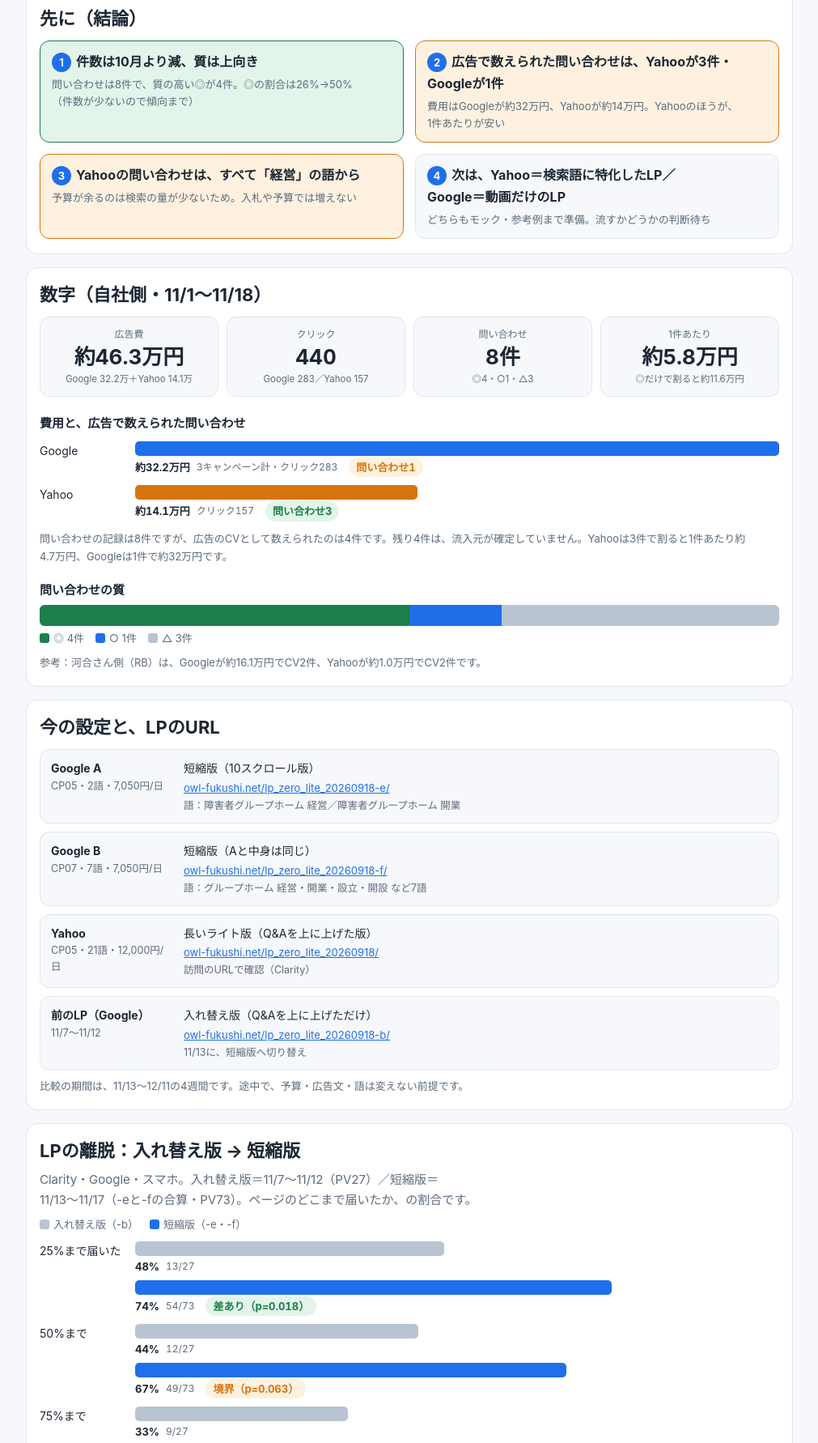
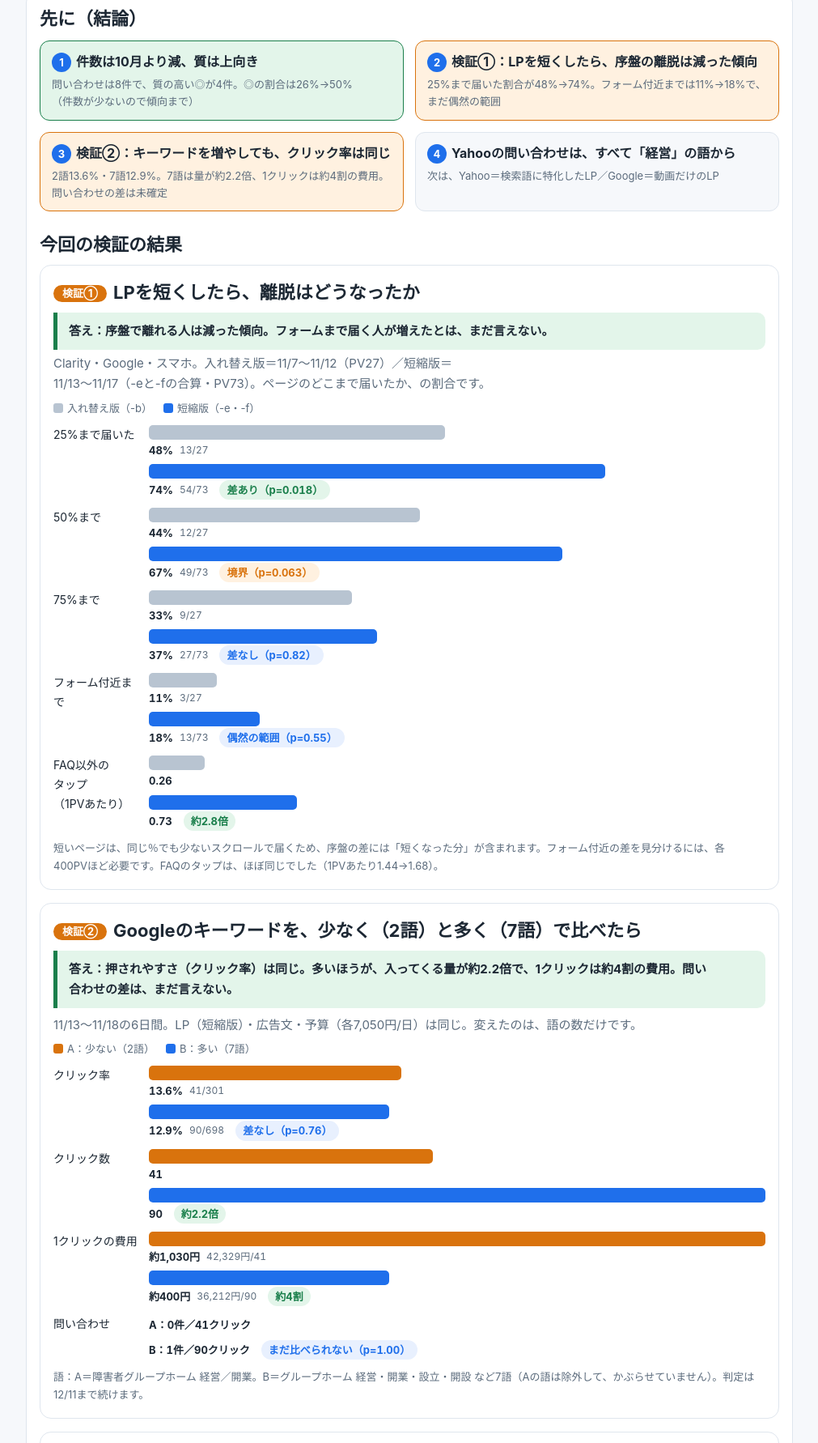
Before and after one commit to hoshizaemonn/owl-fukushi-202611, a plain HTML site: page index.html in a window 1280 px wide. Shown: the part 162-1944 px from the top of the page at 81% size, without its empty margins (134-1145 px from the left). Drawn offline with Linux system fonts and the light colour scheme.

Commit message:
今回の検証の結果（LP短縮の離脱・キーワード2語と7語）を、結論のすぐ下に追加
Co-Authored-By: Claude Fable 5.2 <noreply@anthropic.com>

```diff
--- a/index.html
+++ b/index.html
@@ -133,6 +133,9 @@ th{font-size:12px;color:var(--sub);font-weight:700}
 .sr small{display:block;color:var(--sub);font-size:12.5px;line-height:1.6}
 .sr a{color:var(--blue);word-break:break-all;font-size:13px}
 .sr.old{border-style:dashed}
+
+.vt{display:inline-block;font-size:13px;font-weight:700;background:var(--orange);color:#fff;border-radius:99px;padding:1px 11px;margin-right:8px;vertical-align:2px}
+.ans{background:var(--green-bg);border-left:5px solid var(--green);border-radius:0 10px 10px 0;padding:10px 14px;margin:8px 0 4px;font-size:15px;line-height:1.7}
 </style>
 </head>
 <body>
@@ -146,10 +149,36 @@ th{font-size:12px;color:var(--sub);font-weight:700}
   <h2>先に（結論）</h2>
   <div class="grid2" style="margin-top:10px">
     <div class="concl good"><b><span class="no">1</span>件数は10月より減、質は上向き</b><small>問い合わせは8件で、質の高い◎が4件。◎の割合は26%→50%（件数が少ないので傾向まで）</small></div>
-    <div class="concl mid"><b><span class="no">2</span>広告で数えられた問い合わせは、<span style="white-space:nowrap">Yahooが3件・</span><span style="white-space:nowrap">Googleが1件</span></b><small>費用はGoogleが約32万円、Yahooが約14万円。Yahooのほうが、1件あたりが安い</small></div>
-    <div class="concl mid"><b><span class="no">3</span>Yahooの問い合わせは、すべて「経営」の語から</b><small>予算が余るのは検索の量が少ないため。入札や予算では増えない</small></div>
-    <div class="concl"><b><span class="no">4</span>次は、<span style="white-space:nowrap">Yahoo＝検索語に特化したLP</span>／<span style="white-space:nowrap">Google＝動画だけのLP</span></b><small>どちらもモック・参考例まで準備。流すかどうかの判断待ち</small></div>
-  </div>
+    <div class="concl mid"><b><span class="no">2</span>検証①：LPを短くしたら、序盤の離脱は減った傾向</b><small>25%まで届いた割合が48%→74%。フォーム付近までは11%→18%で、まだ偶然の範囲</small></div>
+    <div class="concl mid"><b><span class="no">3</span>検証②：キーワードを増やしても、クリック率は同じ</b><small>2語13.6%・7語12.9%。7語は量が約2.2倍、1クリックは約4割の費用。問い合わせの差は未確定</small></div>
+    <div class="concl"><b><span class="no">4</span>Yahooの問い合わせは、すべて「経営」の語から</b><small>次は、<span style="white-space:nowrap">Yahoo＝検索語に特化したLP</span>／<span style="white-space:nowrap">Google＝動画だけのLP</span></small></div>
+</div>
+
+<h2 style="margin:26px 0 8px">今回の検証の結果</h2>
+
+<div class="card">
+  <h2><span class="vt">検証①</span>LPを短くしたら、離脱はどうなったか</h2>
+  <div class="ans"><b>答え：序盤で離れる人は減った傾向。フォームまで届く人が増えたとは、まだ言えない。</b></div>
+  <p class="lead" style="margin-bottom:6px">Clarity・Google・スマホ。入れ替え版＝11/7〜11/12（PV27）／短縮版＝11/13〜11/17（-eと-fの合算・PV73）。ページのどこまで届いたか、の割合です。</p>
+  <div class="legend"><span><i style="background:var(--gray-bar)"></i>入れ替え版（-b）</span><span><i style="background:var(--blue)"></i>短縮版（-e・-f）</span></div>
+  <div class="bar-row"><div>25%まで届いた</div><div class="bars"><div class="b"><i class="old" style="width:48%"></i><div class="lab"><span>48%</span><em>13/27</em></div></div><div class="b"><i class="new" style="width:74%"></i><div class="lab"><span>74%</span><em>54/73</em><span class="verdict v-ok">差あり（p=0.018）</span></div></div></div></div>
+  <div class="bar-row"><div>50%まで</div><div class="bars"><div class="b"><i class="old" style="width:44%"></i><div class="lab"><span>44%</span><em>12/27</em></div></div><div class="b"><i class="new" style="width:67%"></i><div class="lab"><span>67%</span><em>49/73</em><span class="verdict v-no">境界（p=0.063）</span></div></div></div></div>
+  <div class="bar-row"><div>75%まで</div><div class="bars"><div class="b"><i class="old" style="width:33%"></i><div class="lab"><span>33%</span><em>9/27</em></div></div><div class="b"><i class="new" style="width:37%"></i><div class="lab"><span>37%</span><em>27/73</em><span class="verdict v-same">差なし（p=0.82）</span></div></div></div></div>
+  <div class="bar-row"><div>フォーム付近まで</div><div class="bars"><div class="b"><i class="old" style="width:11%"></i><div class="lab"><span>11%</span><em>3/27</em></div></div><div class="b"><i class="new" style="width:18%"></i><div class="lab"><span>18%</span><em>13/73</em><span class="verdict v-same">偶然の範囲（p=0.55）</span></div></div></div></div>
+  <div class="bar-row"><div>FAQ以外のタップ（1PVあたり）</div><div class="bars"><div class="b"><i class="old" style="width:9%"></i><div class="lab"><span>0.26</span></div></div><div class="b"><i class="new" style="width:24%"></i><div class="lab"><span>0.73</span><span class="verdict v-ok">約2.8倍</span></div></div></div></div>
+  <p class="note">短いページは、同じ％でも少ないスクロールで届くため、序盤の差には「短くなった分」が含まれます。フォーム付近の差を見分けるには、各400PVほど必要です。FAQのタップは、ほぼ同じでした（1PVあたり1.44→1.68）。</p>
+</div>
+
+<div class="card">
+  <h2><span class="vt">検証②</span>Googleのキーワードを、少なく（2語）と多く（7語）で比べたら</h2>
+  <div class="ans"><b>答え：押されやすさ（クリック率）は同じ。多いほうが、入ってくる量が約2.2倍で、1クリックは約4割の費用。問い合わせの差は、まだ言えない。</b></div>
+  <p class="lead" style="margin:8px 0 6px">11/13〜11/18の6日間。LP（短縮版）・広告文・予算（各7,050円/日）は同じ。変えたのは、語の数だけです。</p>
+  <div class="legend"><span><i style="background:var(--orange)"></i>A：少ない（2語）</span><span><i style="background:var(--blue)"></i>B：多い（7語）</span></div>
+  <div class="bar-row"><div>クリック率</div><div class="bars"><div class="b"><i class="a" style="width:41%"></i><div class="lab"><span>13.6%</span><em>41/301</em></div></div><div class="b"><i class="bb" style="width:39%"></i><div class="lab"><span>12.9%</span><em>90/698</em><span class="verdict v-same">差なし（p=0.76）</span></div></div></div></div>
+  <div class="bar-row"><div>クリック数</div><div class="bars"><div class="b"><i class="a" style="width:46%"></i><div class="lab"><span>41</span></div></div><div class="b"><i class="bb" style="width:100%"></i><div class="lab"><span>90</span><span class="verdict v-ok">約2.2倍</span></div></div></div></div>
+  <div class="bar-row"><div>1クリックの費用</div><div class="bars"><div class="b"><i class="a" style="width:100%"></i><div class="lab"><span>約1,030円</span><em>42,329円/41</em></div></div><div class="b"><i class="bb" style="width:39%"></i><div class="lab"><span>約400円</span><em>36,212円/90</em><span class="verdict v-ok">約4割</span></div></div></div></div>
+  <div class="bar-row"><div>問い合わせ</div><div class="bars"><div class="b"><div class="lab"><span>A：0件／41クリック</span></div></div><div class="b"><div class="lab"><span>B：1件／90クリック</span><span class="verdict v-same">まだ比べられない（p=1.00）</span></div></div></div></div>
+  <p class="note">語：A＝障害者グループホーム 経営／開業。B＝グループホーム 経営・開業・設立・開設 など7語（Aの語は除外して、かぶらせていません）。判定は12/11まで続けます。</p>
 </div>
 
 <div class="card">
@@ -181,18 +210,6 @@ th{font-size:12px;color:var(--sub);font-weight:700}
     <div class="sr old"><div><b>前のLP（Google）</b><small>11/7〜11/12</small></div><div>入れ替え版（Q&amp;Aを上に上げただけ）<br><a href="https://owl-fukushi.net/lp_zero_lite_20260918-b/" target="_blank" rel="noopener">owl-fukushi.net/lp_zero_lite_20260918-b/</a><small>11/13に、短縮版へ切り替え</small></div></div>
   </div>
   <p class="note">比較の期間は、11/13〜12/11の4週間です。途中で、予算・広告文・語は変えない前提です。</p>
-</div>
-
-<div class="card">
-  <h2>LPの離脱：入れ替え版 → 短縮版</h2>
-  <p class="lead" style="margin-bottom:6px">Clarity・Google・スマホ。入れ替え版＝11/7〜11/12（PV27）／短縮版＝11/13〜11/17（-eと-fの合算・PV73）。ページのどこまで届いたか、の割合です。</p>
-  <div class="legend"><span><i style="background:var(--gray-bar)"></i>入れ替え版（-b）</span><span><i style="background:var(--blue)"></i>短縮版（-e・-f）</span></div>
-  <div class="bar-row"><div>25%まで届いた</div><div class="bars"><div class="b"><i class="old" style="width:48%"></i><div class="lab"><span>48%</span><em>13/27</em></div></div><div class="b"><i class="new" style="width:74%"></i><div class="lab"><span>74%</span><em>54/73</em><span class="verdict v-ok">差あり（p=0.018）</span></div></div></div></div>
-  <div class="bar-row"><div>50%まで</div><div class="bars"><div class="b"><i class="old" style="width:44%"></i><div class="lab"><span>44%</span><em>12/27</em></div></div><div class="b"><i class="new" style="width:67%"></i><div class="lab"><span>67%</span><em>49/73</em><span class="verdict v-no">境界（p=0.063）</span></div></div></div></div>
-  <div class="bar-row"><div>75%まで</div><div class="bars"><div class="b"><i class="old" style="width:33%"></i><div class="lab"><span>33%</span><em>9/27</em></div></div><div class="b"><i class="new" style="width:37%"></i><div class="lab"><span>37%</span><em>27/73</em><span class="verdict v-same">差なし（p=0.82）</span></div></div></div></div>
-  <div class="bar-row"><div>フォーム付近まで</div><div class="bars"><div class="b"><i class="old" style="width:11%"></i><div class="lab"><span>11%</span><em>3/27</em></div></div><div class="b"><i class="new" style="width:18%"></i><div class="lab"><span>18%</span><em>13/73</em><span class="verdict v-same">偶然の範囲（p=0.55）</span></div></div></div></div>
-  <div class="bar-row"><div>FAQ以外のタップ（1PVあたり）</div><div class="bars"><div class="b"><i class="old" style="width:9%"></i><div class="lab"><span>0.26</span></div></div><div class="b"><i class="new" style="width:24%"></i><div class="lab"><span>0.73</span><span class="verdict v-ok">約2.8倍</span></div></div></div></div>
-  <p class="note"><b>まとめ：序盤で離れる人は減った傾向。フォームまで届く人が増えたとは、まだ言えない。</b>短いページは、同じ％でも少ないスクロールで届くため、序盤の差には「短くなった分」が含まれます。フォーム付近の差を見分けるには、各400PVほど必要です。FAQのタップは、ほぼ同じでした（1PVあたり1.44→1.68）。</p>
 </div>
 
 <div class="card">
```
